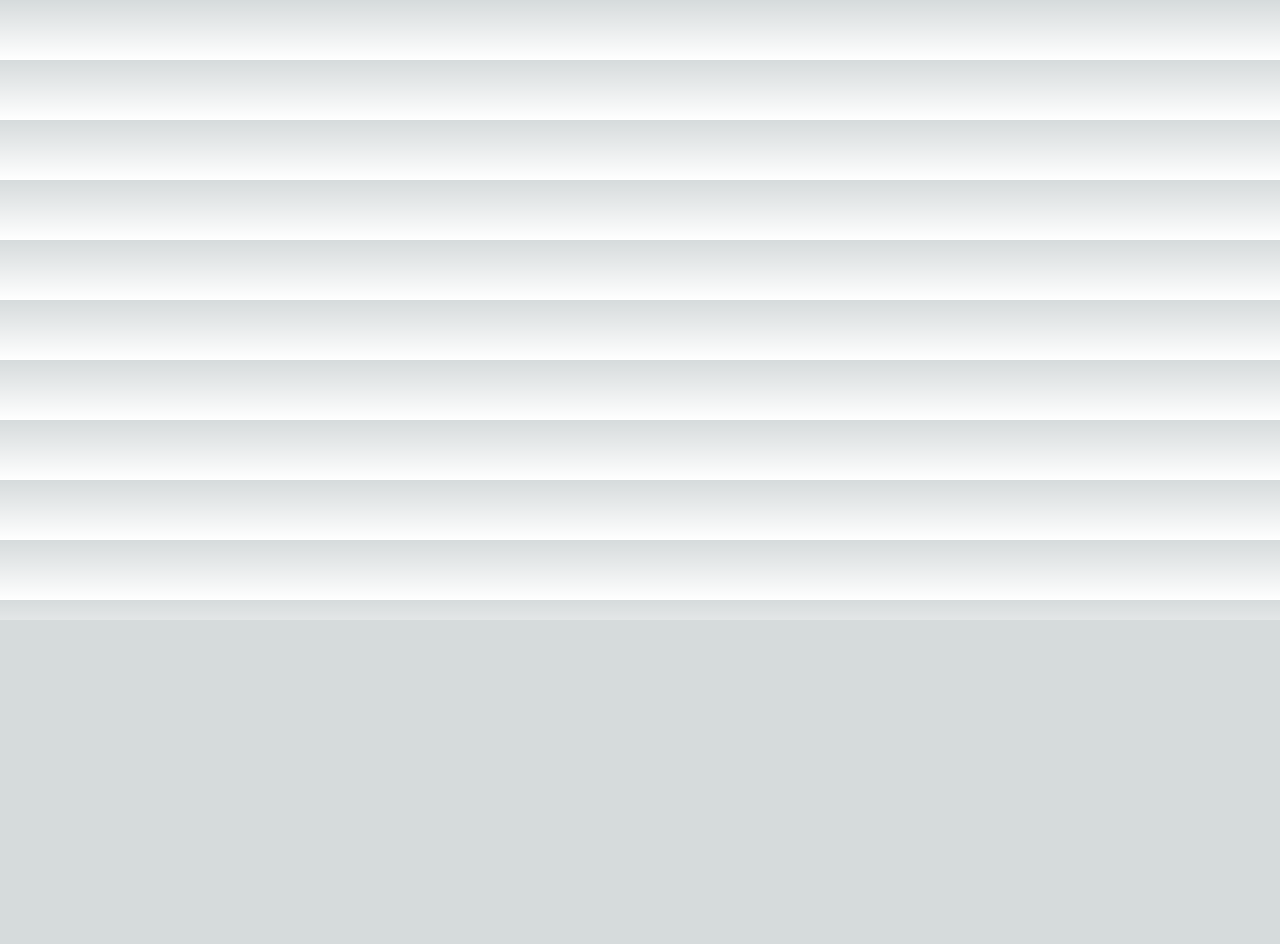
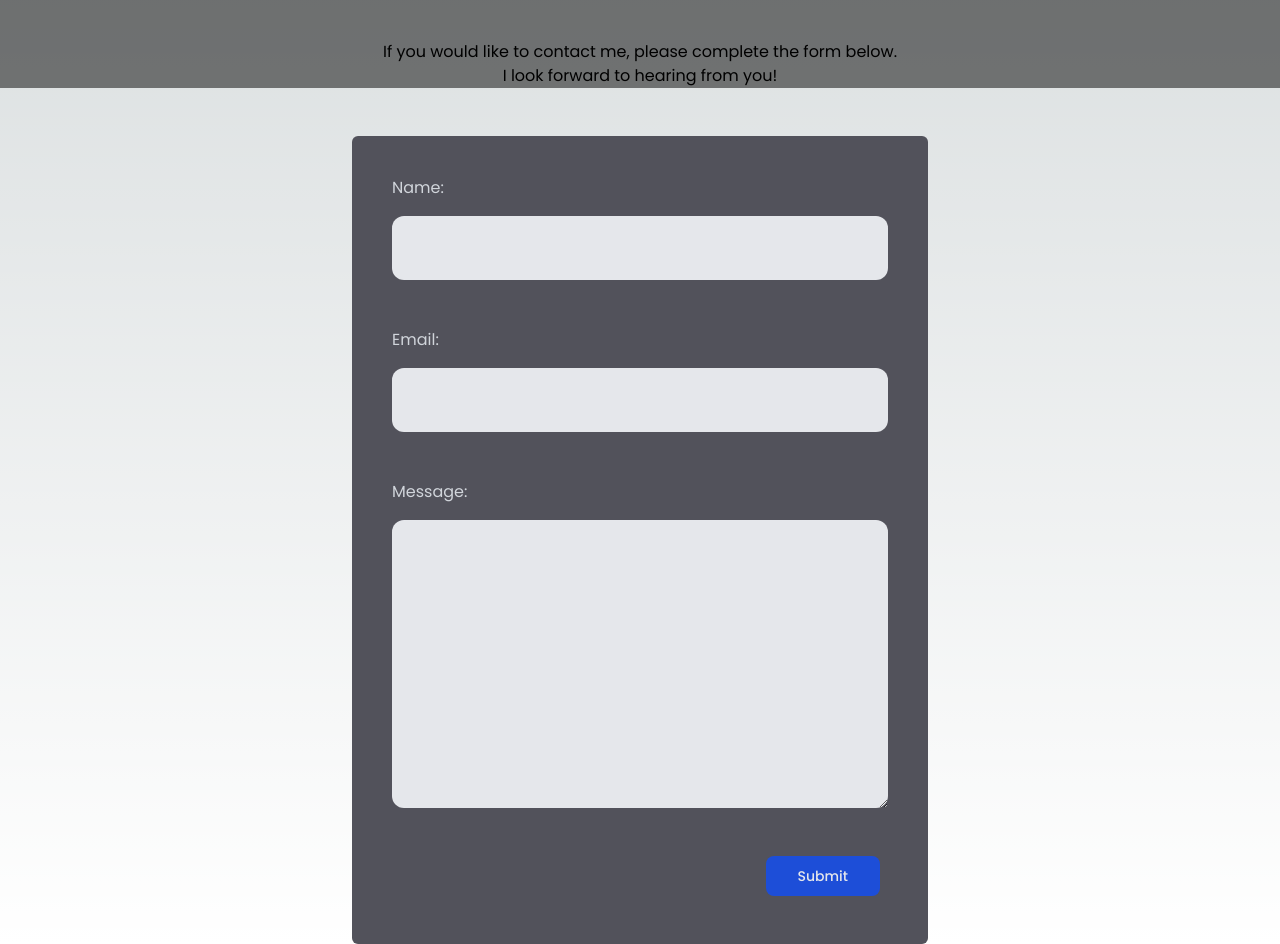
Before and after one commit to Daver067/daves-website, a Next.js app: page /contact in a window 1280 px wide. Shown: the part 180-1124 px from the top of the page. Before the commit the page ends 800 px from the top, so only its background shows below. Built offline with nearby package versions, Linux system fonts and the light colour scheme; a web font is replaced by a local one.

Commit message:
contact form

```diff
--- a/pages/contact.tsx
+++ b/pages/contact.tsx
@@ -1,3 +1,5 @@
+import ContactForm from "@/src/components/contact/contact_form";
+import ContactHero from "@/src/components/contact/contact_hero";
 import PageNav from "@/src/components/navbar/Page_NavBar";
 import { Inter } from "next/font/google";
 
@@ -7,6 +9,9 @@ export default function Contact() {
   return (
     <div>
       <PageNav />
+      <ContactHero />
+
+      <ContactForm />
     </div>
   );
 }
--- a/src/components/contact/contact_form.tsx
+++ b/src/components/contact/contact_form.tsx
@@ -0,0 +1,74 @@
+import { useState } from "react";
+
+const ContactForm: React.FC = () => {
+  const [textareaContent, setTextareaContent] = useState("");
+  const [name, setName] = useState("");
+  const [email, setEmail] = useState("");
+
+  return (
+    <div className="flex w-full justify-center mt-12 font-poppins ">
+      <div className="bg-zinc-600 w-[45%] text-gray-300 p-10 rounded-md">
+        <form id="contactForm" method="POST" name={"formName"}>
+          <input type="hidden" name="form-name" value={"formName"} />
+          <div className="flex flex-col mb-12">
+            <label className="mb-4" htmlFor="name">
+              Name:
+            </label>
+            <input
+              className="h-16 pl-4 rounded-xl text-slate-800 bg-gray-200"
+              type="text"
+              id="name"
+              name="name"
+              required
+              onChange={(e) => {
+                setName(e.target.value);
+              }}
+            ></input>
+          </div>
+          <div className="flex flex-col mb-12">
+            <label className="mb-4" htmlFor="email">
+              Email:{" "}
+            </label>
+            <input
+              className="h-16 pl-4 rounded-xl text-slate-800 bg-gray-200"
+              type="text"
+              id="email"
+              name="email"
+              required
+              onChange={(e) => {
+                setEmail(e.target.value);
+              }}
+            ></input>
+          </div>
+          <div className="flex flex-col mb-12">
+            <label className="mb-4" htmlFor="message">
+              Message:
+            </label>
+            <textarea
+              className="h-72 px-4 py-2 rounded-xl text-slate-800 bg-gray-200"
+              id="message"
+              name="message"
+              value={textareaContent}
+              onChange={(e) => setTextareaContent(e.target.value)}
+            ></textarea>
+          </div>
+          <div className="flex justify-end">
+            <button
+              onClick={(e) => {
+                e.preventDefault();
+                console.log(name);
+                console.log(email);
+                console.log(textareaContent);
+              }}
+              className="text-gray-200 bg-blue-700 hover:bg-blue-800 focus:ring-4 focus:ring-blue-300 font-medium rounded-lg text-sm px-8 py-2.5 me-2 mb-2 dark:bg-blue-600 dark:hover:bg-blue-700 focus:outline-none dark:focus:ring-blue-800"
+            >
+              Submit
+            </button>
+          </div>
+        </form>
+      </div>
+    </div>
+  );
+};
+
+export default ContactForm;
--- /dev/null
+++ b/src/components/contact/contact_hero.tsx
@@ -0,0 +1,15 @@
+const ContactHero: React.FC = () => {
+  return (
+    <div className="h-full w w-full bg-black/50 font-poppins">
+      <div className="w-full text-center text-4xl pt-20 pb-10 underline decoration-1 underline-offset-4">
+        Contact
+      </div>
+      <p className=" w-full px-10 text-center ">
+        If you would like to contact me, please complete the form below.{" "}
+        <br></br> I look forward to hearing from you!
+      </p>
+    </div>
+  );
+};
+
+export default ContactHero;
```
